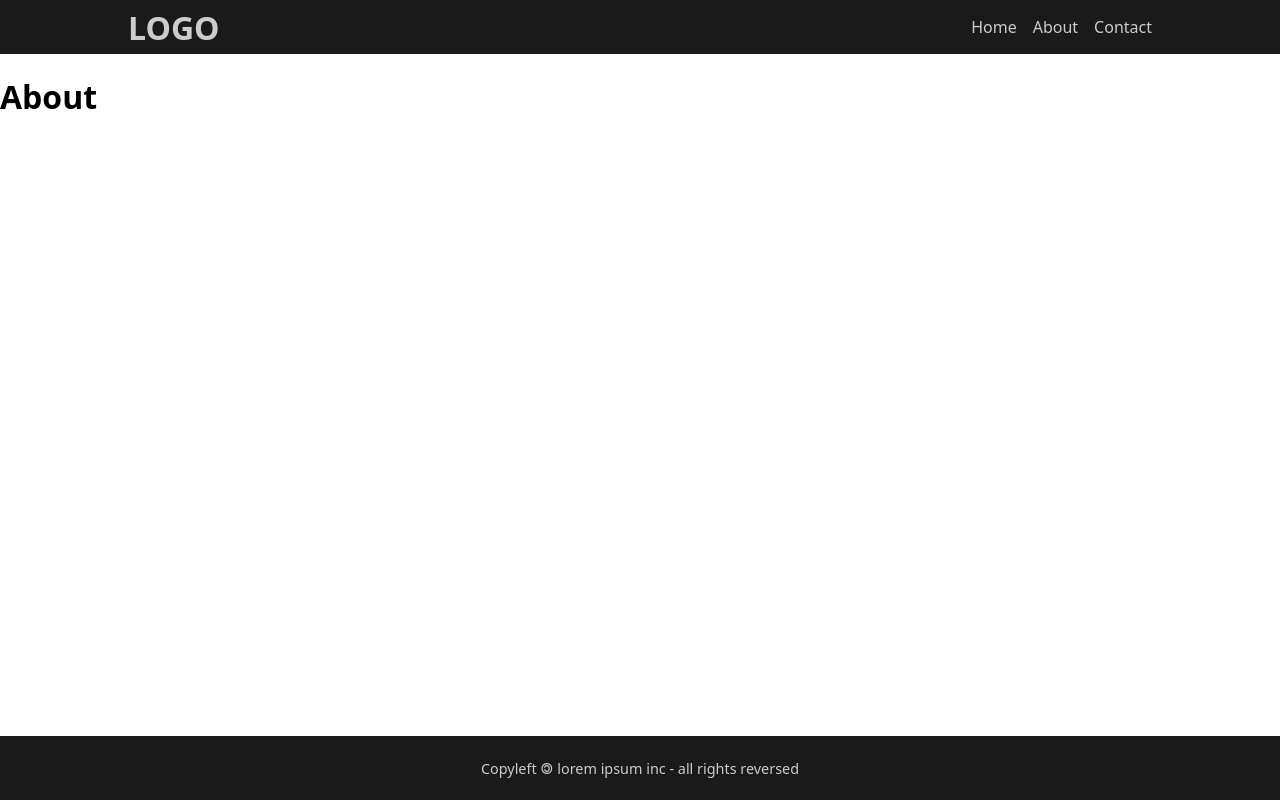
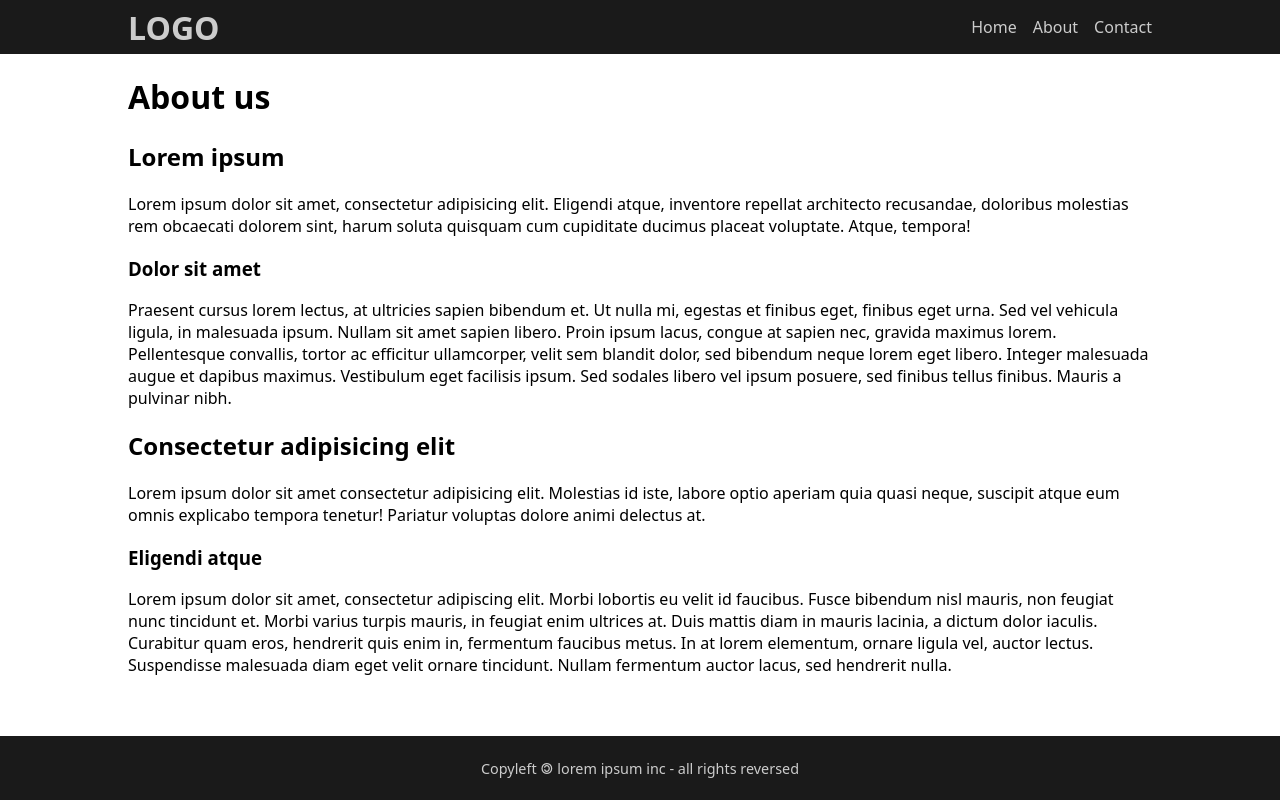
Before and after one commit to wsfer/basic-info-site, a website: page public/about.html in a window 1280 px wide. Drawn offline with Linux system fonts and the light colour scheme.

Commit message:
feat: fill about page with some dummy content

```diff
--- a/public/about.html
+++ b/public/about.html
@@ -23,7 +23,21 @@
   </header>
 
   <div class="main-content">
-    <h1>About</h1>
+    <main class="about">
+      <div class="container">
+        <h1 class="about__title">About us</h1>
+        <div class="about__texts">
+          <h2>Lorem ipsum</h2>
+          <p>Lorem ipsum dolor sit amet, consectetur adipisicing elit. Eligendi atque, inventore repellat architecto recusandae, doloribus molestias rem obcaecati dolorem sint, harum soluta quisquam cum cupiditate ducimus placeat voluptate. Atque, tempora!</p>
+          <h3>Dolor sit amet</h3>
+          <p>Praesent cursus lorem lectus, at ultricies sapien bibendum et. Ut nulla mi, egestas et finibus eget, finibus eget urna. Sed vel vehicula ligula, in malesuada ipsum. Nullam sit amet sapien libero. Proin ipsum lacus, congue at sapien nec, gravida maximus lorem. Pellentesque convallis, tortor ac efficitur ullamcorper, velit sem blandit dolor, sed bibendum neque lorem eget libero. Integer malesuada augue et dapibus maximus. Vestibulum eget facilisis ipsum. Sed sodales libero vel ipsum posuere, sed finibus tellus finibus. Mauris a pulvinar nibh.</p>
+          <h2>Consectetur adipisicing elit</h2>
+          <p>Lorem ipsum dolor sit amet consectetur adipisicing elit. Molestias id iste, labore optio aperiam quia quasi neque, suscipit atque eum omnis explicabo tempora tenetur! Pariatur voluptas dolore animi delectus at.</p>
+          <h3>Eligendi atque</h3>
+          <p>Lorem ipsum dolor sit amet, consectetur adipiscing elit. Morbi lobortis eu velit id faucibus. Fusce bibendum nisl mauris, non feugiat nunc tincidunt et. Morbi varius turpis mauris, in feugiat enim ultrices at. Duis mattis diam in mauris lacinia, a dictum dolor iaculis. Curabitur quam eros, hendrerit quis enim in, fermentum faucibus metus. In at lorem elementum, ornare ligula vel, auctor lectus. Suspendisse malesuada diam eget velit ornare tincidunt. Nullam fermentum auctor lacus, sed hendrerit nulla.</p>
+        </div>
+      </div>
+    </main>
   </div>
 
   <footer class="footer">
```
